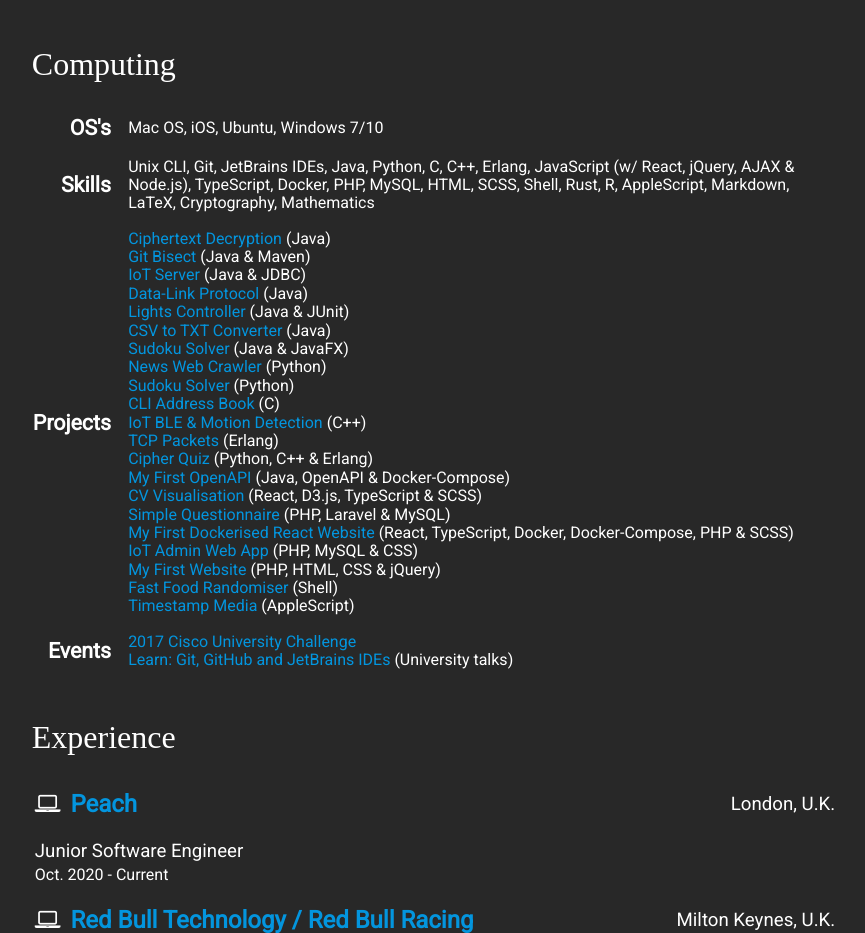
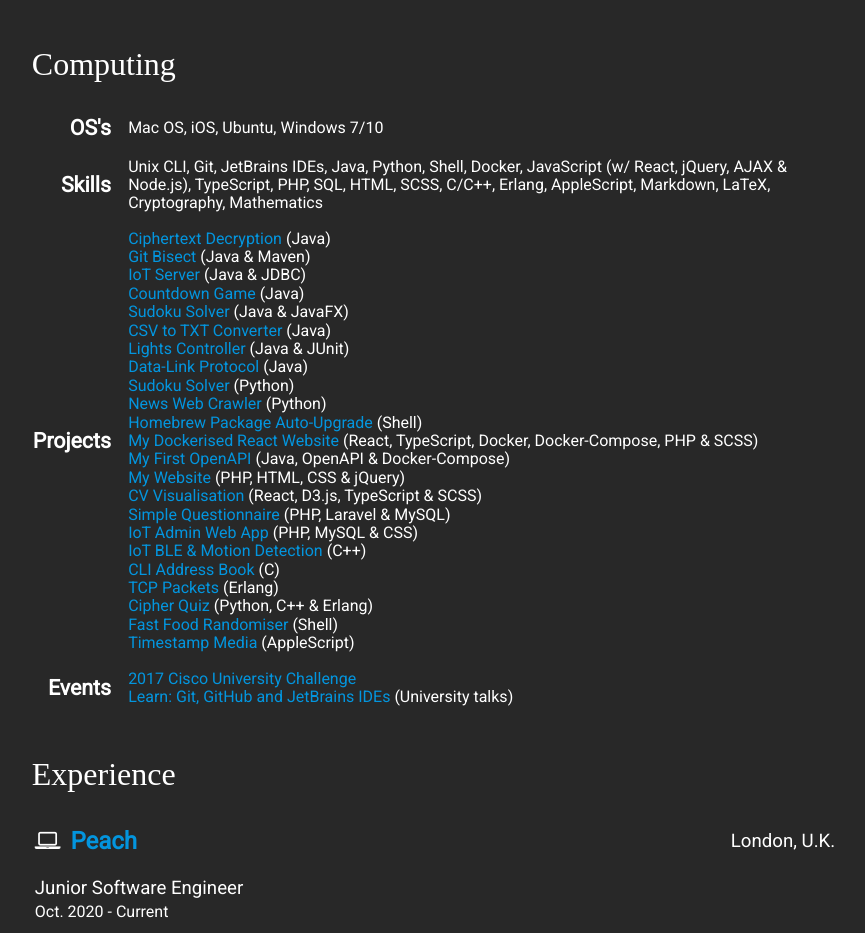
Before and after one commit to d-w-arnold/deltawhiskeyalpha.com, a PHP site: page /computing.php in a window 1280 px wide. Shown: the part 181-1114 px from the top of the page, without its empty margins (205-1070 px from the left). Run offline with PHP 8.4, Linux system fonts and the light colour scheme; some libraries are stand-ins or nearby versions.

Commit message:
Added new Countdown Game and Homebrew Package projects, and updated skills

```diff
--- a/computing.php
+++ b/computing.php
@@ -18,10 +18,9 @@ include "./topHTMLnoIndex.php";
             </tr>
             <tr>
                 <td class="computingSubTitle">Skills</td>
-                <td class="computingWriting">Unix CLI, Git, JetBrains IDEs, Java, Python, C, C++, Erlang, JavaScript (w/
-                    React, jQuery, AJAX &
-                    Node.js), TypeScript, Docker, PHP, MySQL, HTML, SCSS, Shell, Rust, R,
-                    AppleScript, Markdown, LaTeX, Cryptography, Mathematics
+                <td class="computingWriting">Unix CLI, Git, JetBrains IDEs, Java, Python, Shell, Docker, JavaScript (w/
+                    React, jQuery, AJAX & Node.js), TypeScript, PHP, SQL, HTML, SCSS, C/C++, Erlang, AppleScript,
+                    Markdown, LaTeX, Cryptography, Mathematics
                 </td>
             </tr>
             <tr>
@@ -34,43 +33,47 @@ include "./topHTMLnoIndex.php";
                     Maven)<br>
                     <a target="_blank" href="https://github.com/d-w-arnold/CO657-IoT_Server">IoT Server</a> (Java &
                     JDBC)<br>
+                    <a target="_blank" href="https://github.com/d-w-arnold/Java_countdown">Countdown Game</a> (Java)<br>
+                    <a target="_blank" href="https://github.com/d-w-arnold/Java_Sudoku-Solver">Sudoku Solver</a> (Java &
+                    JavaFX)<br>
+                    <a target="_blank" href="https://github.com/d-w-arnold/Reflective-Journal_CSV-to-TXT-Converter">CSV
+                        to TXT Converter</a> (Java)<br>
+                    <a target="_blank" href="https://github.com/d-w-arnold/Fairy_Lights_Controller">Lights
+                        Controller</a> (Java & JUnit)<br>
                     <a target="_blank" href="https://github.com/d-w-arnold/CO633-Computer_Networks_Assignments">Data-Link
                         Protocol</a> (Java)<br>
-                    <a target="_blank" href="https://github.com/d-w-arnold/Fairy_Lights_Controller">Lights
-                        Controller</a> (Java & JUnit)<br>
-                    <a target="_blank" href="https://github.com/d-w-arnold/Reflective-Journal_CSV-to-TXT-Converter">CSV
-                        to TXT Converter</a> (Java)<br>
-                    <a target="_blank" href="https://github.com/d-w-arnold/Java_Sudoku-Solver">Sudoku Solver</a> (Java &
-                    JavaFX)<br>
                     <!-- Python -->
+                    <a target="_blank" href="https://github.com/d-w-arnold/Python_Sudoku-Solver">Sudoku Solver</a>
+                    (Python)<br>
                     <a target="_blank" href="https://github.com/d-w-arnold/local_news-data_collection">News Web
                         Crawler</a> (Python)<br>
-                    <a target="_blank" href="https://github.com/d-w-arnold/Python_Sudoku-Solver">Sudoku Solver</a>
-                    (Python)<br>
+                    <!-- Shell -->
+                    <a target="_blank" href="https://github.com/d-w-arnold/check_homebrew_update">Homebrew Package
+                        Auto-Upgrade</a> (Shell)<br>
+                    <!-- Web Dev -->
+                    <a target="_blank" href="https://github.com/d-w-arnold/dwa_website_react">My Dockerised React
+                        Website</a> (React, TypeScript, Docker, Docker-Compose, PHP & SCSS)<br>
+                    <a target="_blank" href="https://github.com/d-w-arnold/online_test_DWP">My First OpenAPI</a> (Java,
+                    OpenAPI & Docker-Compose)<br>
+                    <a target="_blank" href="https://github.com/d-w-arnold/deltawhiskeyalpha.com">My Website</a>
+                    (PHP, HTML, CSS & jQuery)<br>
+                    <a target="_blank" href="https://github.com/d-w-arnold/technical_challenge_D3.js">CV
+                        Visualisation</a> (React, D3.js, TypeScript & SCSS)<br>
+                    <a target="_blank" href="https://github.com/d-w-arnold/laravel-test">Simple Questionnaire</a> (PHP,
+                    Laravel & MySQL)<br>
+                    <a target="_blank" href="https://github.com/d-w-arnold/CO657-IoT_Admin_Web_App">IoT Admin Web
+                        App</a> (PHP, MySQL & CSS)<br>
                     <!-- C/C++ -->
+                    <a target="_blank" href="https://github.com/d-w-arnold/CO657-IoT_Device">IoT BLE & Motion
+                        Detection</a> (C++)<br>
                     <a target="_blank" href="https://github.com/d-w-arnold/Command_Line_Address_Book">CLI Address
                         Book</a> (C)<br>
-                    <a target="_blank" href="https://github.com/d-w-arnold/CO657-IoT_Device">IoT BLE & Motion
-                        Detection</a> (C++)<br>
                     <!-- Erlang -->
                     <a target="_blank" href="https://github.com/d-w-arnold/CO545-Assignment-4">TCP
                         Packets</a> (Erlang)<br>
                     <!-- Misc. -->
                     <a target="_blank" href="https://github.com/d-w-arnold/Gambit_Cipher_Quiz">Cipher Quiz</a> (Python,
                     C++ & Erlang)<br>
-                    <!-- Web Dev -->
-                    <a target="_blank" href="https://github.com/d-w-arnold/online_test_DWP">My First OpenAPI</a> (Java,
-                    OpenAPI & Docker-Compose)<br>
-                    <a target="_blank" href="https://github.com/d-w-arnold/technical_challenge_D3.js">CV
-                        Visualisation</a> (React, D3.js, TypeScript & SCSS)<br>
-                    <a target="_blank" href="https://github.com/d-w-arnold/laravel-test">Simple Questionnaire</a> (PHP,
-                    Laravel & MySQL)<br>
-                    <a target="_blank" href="https://github.com/d-w-arnold/dwa_website_react">My First Dockerised React
-                        Website</a> (React, TypeScript, Docker, Docker-Compose, PHP & SCSS)<br>
-                    <a target="_blank" href="https://github.com/d-w-arnold/CO657-IoT_Admin_Web_App">IoT Admin Web
-                        App</a> (PHP, MySQL & CSS)<br>
-                    <a target="_blank" href="https://github.com/d-w-arnold/deltawhiskeyalpha.com">My First Website</a>
-                    (PHP, HTML, CSS & jQuery)<br>
                     <!-- Non-CV -->
                     <a target="_blank" href="https://github.com/d-w-arnold/Fast_Food_Ranker">Fast Food Randomiser</a>
                     (Shell)<br>
```
Also changed, not shown: 1 other file.
